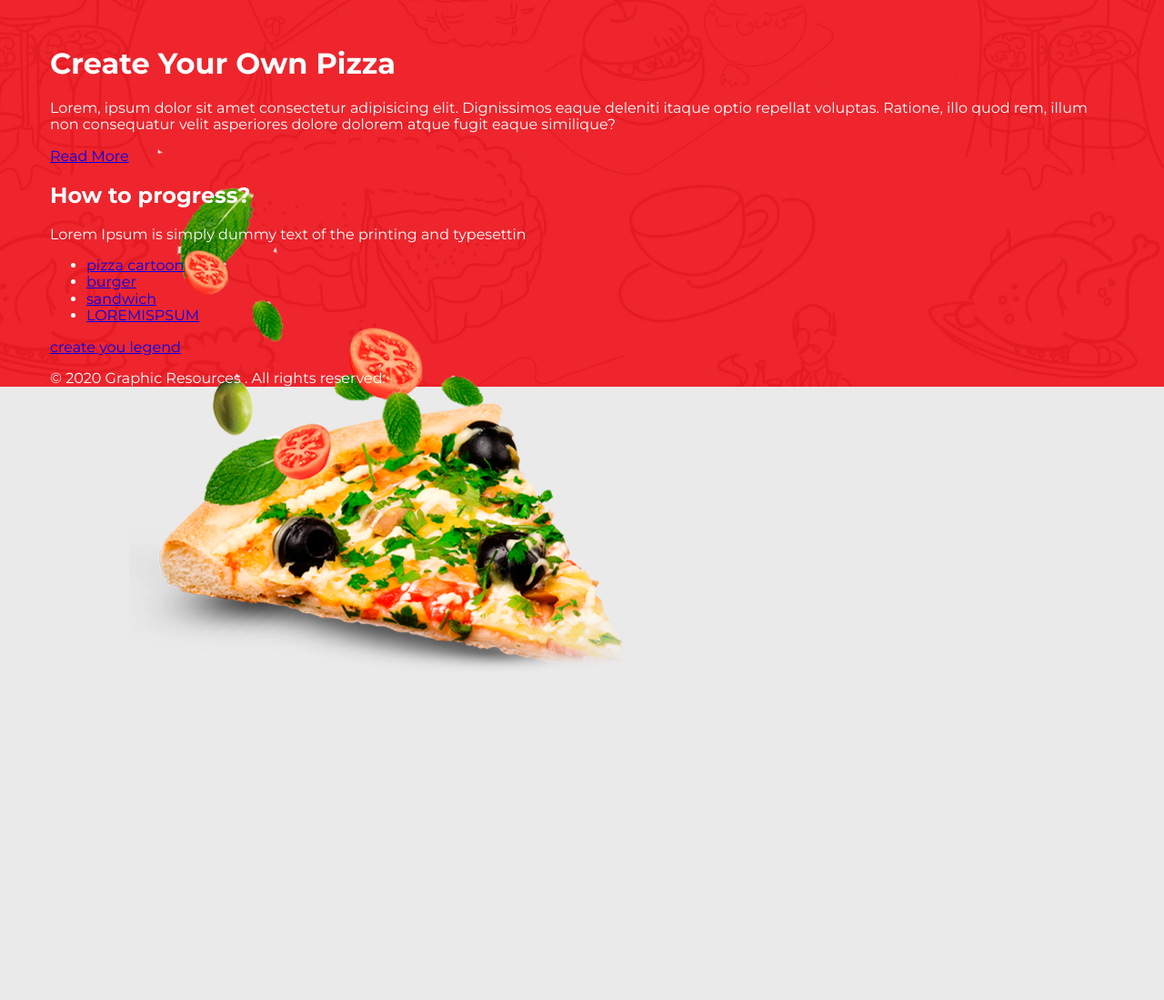
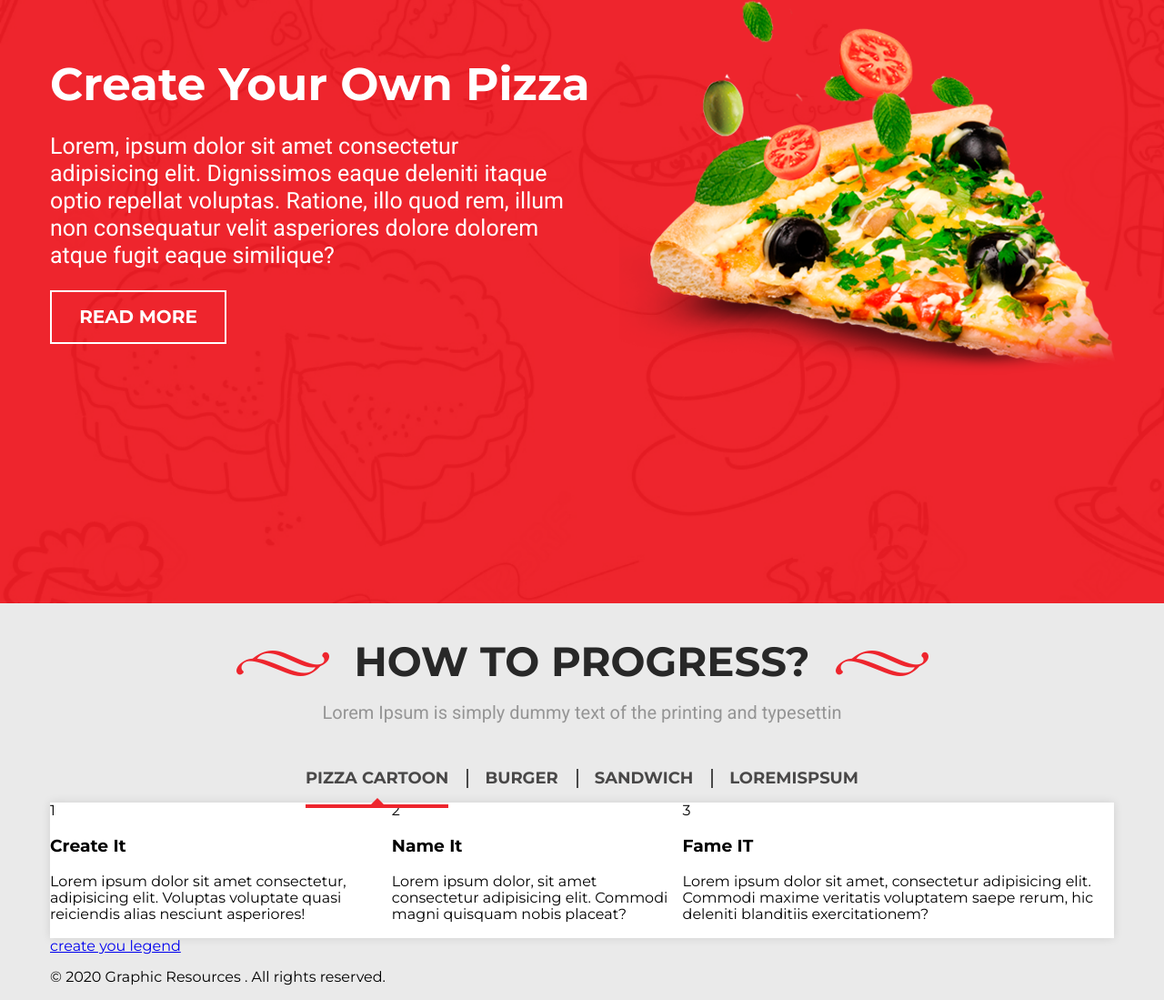
Before and after one commit to AlexUlan/Pizza, a plain HTML site: page index.html in a window 1280 px wide. Shown: the part 361-1460 px from the top of the page at 91% size. Before the commit the page ends 1102 px from the top, so only its background shows below. Drawn offline with Linux system fonts and the light colour scheme.

Commit message:
create navigation progress section

```diff
--- a/css/style.css
+++ b/css/style.css
@@ -4,6 +4,9 @@ font-family: 'Montserrat', sans-serif; */
 body {
   font-family: "Montserrat", sans-serif;
   background-color: #eaeaea;
+}
+.center {
+  text-align: center;
 }
 
 .wrapper {
@@ -47,16 +50,134 @@ body {
 /* .navigation > li:first-child::before {
   display: none;
 } */
+
 .navigation > li > a {
   text-decoration: none;
   color: #494949;
 }
+
 .baner {
   background: url(../img/banerBg.png) center center no-repeat;
   background-size: cover;
   color: #fff;
   padding-top: 260px;
+  padding-bottom: 285px;
+  position: relative;
 }
+
 .pizza {
   position: absolute;
+  right: 0;
+  top: -230px;
 }
+.title {
+  font-size: 50px;
+  margin-bottom: 23px;
+}
+.description {
+  font-size: 25px;
+  line-height: 30px;
+  max-width: 570px;
+  font-family: "Roboto", sans-serif;
+  margin-bottom: 23px;
+}
+
+.btn {
+  color: #fff;
+  text-decoration: none;
+  text-transform: uppercase;
+  font-size: 20px;
+  font-weight: 800;
+  border: 2px solid #fff;
+  padding: 16px 0;
+  display: block;
+  max-width: 190px;
+  text-align: center;
+}
+
+.titleSection {
+  font-size: 45px;
+  color: #282828;
+  text-transform: uppercase;
+  font-weight: 700;
+  text-align: center;
+  position: relative;
+  display: inline-block;
+  padding: 0 130px;
+  margin-bottom: 20px;
+}
+.titleSection::before,
+.titleSection::after {
+  content: "";
+  position: absolute;
+  background: url(../img/serf.png);
+  display: block;
+  width: 102px;
+  height: 28px;
+  transform: translateY(50%);
+}
+.titleSection::before {
+  left: 0;
+}
+.titleSection::after {
+  top: 0;
+  right: 0;
+}
+.titleSection + p {
+  font-size: 20px;
+  color: #959595;
+  font-family: "Roboto", sans-serif;
+  margin: 0;
+}
+.menu {
+  display: flex;
+  justify-content: center;
+  list-style: none;
+  padding-left: 0;
+  margin-top: 50px;
+}
+.menu > li {
+  position: relative;
+  padding: 0 20px;
+}
+
+.menu > li:not(:first-child)::before {
+  content: "";
+  position: absolute;
+  left: 0;
+  height: 100%;
+  width: 2px;
+  background-color: #494949;
+}
+.menu > li > a {
+  text-decoration: none;
+  color: #494848;
+  font-size: 18px;
+  font-weight: 700;
+  text-transform: uppercase;
+  padding-bottom: 18px;
+}
+.menu > li > a.active {
+  border-bottom: 4px solid #ee252d;
+  position: relative;
+}
+.menu > li > a.active:before {
+  content: "";
+  position: absolute;
+  display: block;
+  width: 0;
+  height: 0;
+  border: 7px solid transparent;
+  border-bottom: 7px solid #ee252d;
+  left: 0;
+  right: 0;
+  bottom: 0;
+
+  margin: 0 auto;
+}
+.box {
+  background-color: #fff;
+  display: flex;
+  justify-content: space-between;
+  box-shadow: 0px 0px 10px 0px rgba(0, 0, 0, 0.11);
+}
--- a/index.html
+++ b/index.html
@@ -26,29 +26,56 @@
             </div>
         </div>
     </header>
+
     <section class="baner">
         <div class="wrapper">
-            <h1>Create Your Own Pizza</h1>
-            <p>Lorem, ipsum dolor sit amet consectetur adipisicing elit. Dignissimos eaque
+            <h1 class="title">Create Your Own Pizza</h1>
+            <p class="description">Lorem, ipsum dolor sit amet consectetur adipisicing elit. Dignissimos eaque
                deleniti itaque optio repellat voluptas. Ratione, illo quod rem, illum non
                consequatur velit asperiores dolore dolorem atque fugit eaque similique?
             </p>
-            <a href="#">Read More</a>
+            <a class="btn" href="#">Read More</a>
             <img class="pizza" src="./img/pizza.png" alt="pizza">
         </div>
-    </secation>
+    </section>
+
     <section class="progress">
         <div class="wrapper">
-            <h2>How to progress?</h2>
-            <p>Lorem Ipsum is simply dummy text of the printing and typesettin</p>
-            <ul>
-               <li><a href="#">pizza cartoon</a></li>
+
+            <div class="center">
+                <h2 class="titleSection">How to progress?</h2>
+                <p>Lorem Ipsum is simply dummy text of the printing and typesettin</p>
+            </div>
+            <ul class="menu">
+               <li><a class="active" href="#">pizza cartoon</a></li>
                <li><a href="#">burger</a></li>
                <li><a href="#">sandwich</a></li>
                <li><a href="#">LOREMISPSUM</a></li>
             </ul>
-
-
+            <div class="box">
+                <div class="box-item">
+                    <span class="number number-one">1</span>
+                    <div class="box-text">
+                        <h3>Create It</h3>
+                        <p>Lorem ipsum dolor sit amet consectetur, adipisicing elit.
+                           Voluptas voluptate quasi reiciendis alias nesciunt asperiores! </p>
+                    </div>
+                </div>
+                <div class="box-item">
+                    <span class="number number-two">2</span>
+                    <div class="box-text">
+                        <h3>Name It</h3>
+                        <p>Lorem ipsum dolor, sit amet consectetur adipisicing elit. Commodi magni quisquam nobis placeat?</p>
+                    </div>
+                </div>
+                <div class="box-item">
+                    <span class="number number-three">3</span>
+                    <div class="box-text">
+                        <h3>Fame IT</h3>
+                        <p>Lorem ipsum dolor sit amet, consectetur adipisicing elit. Commodi maxime veritatis voluptatem saepe rerum, hic deleniti blanditiis exercitationem?</p>
+                    </div>
+                </div>
+            </div>
             <a href="#">create you legend</a>
         </div>
     </section>
```
